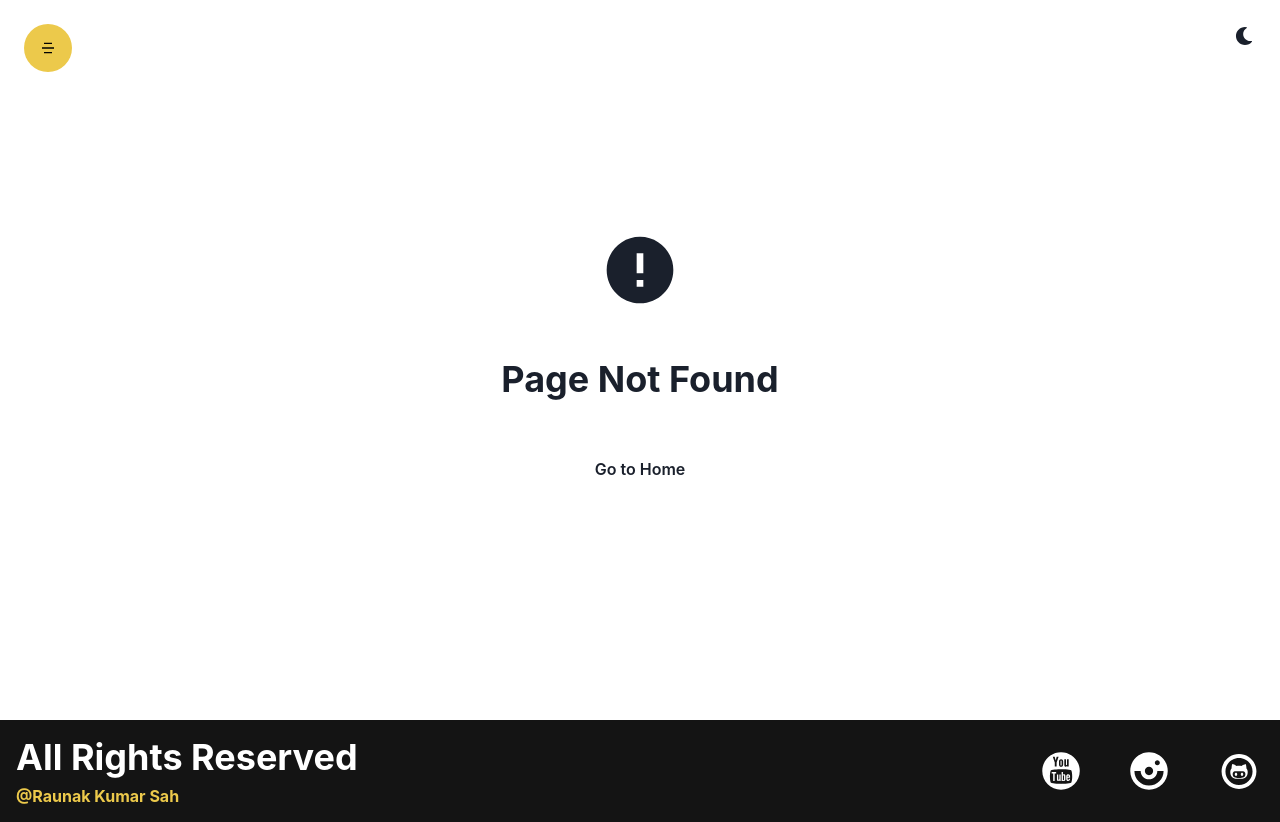
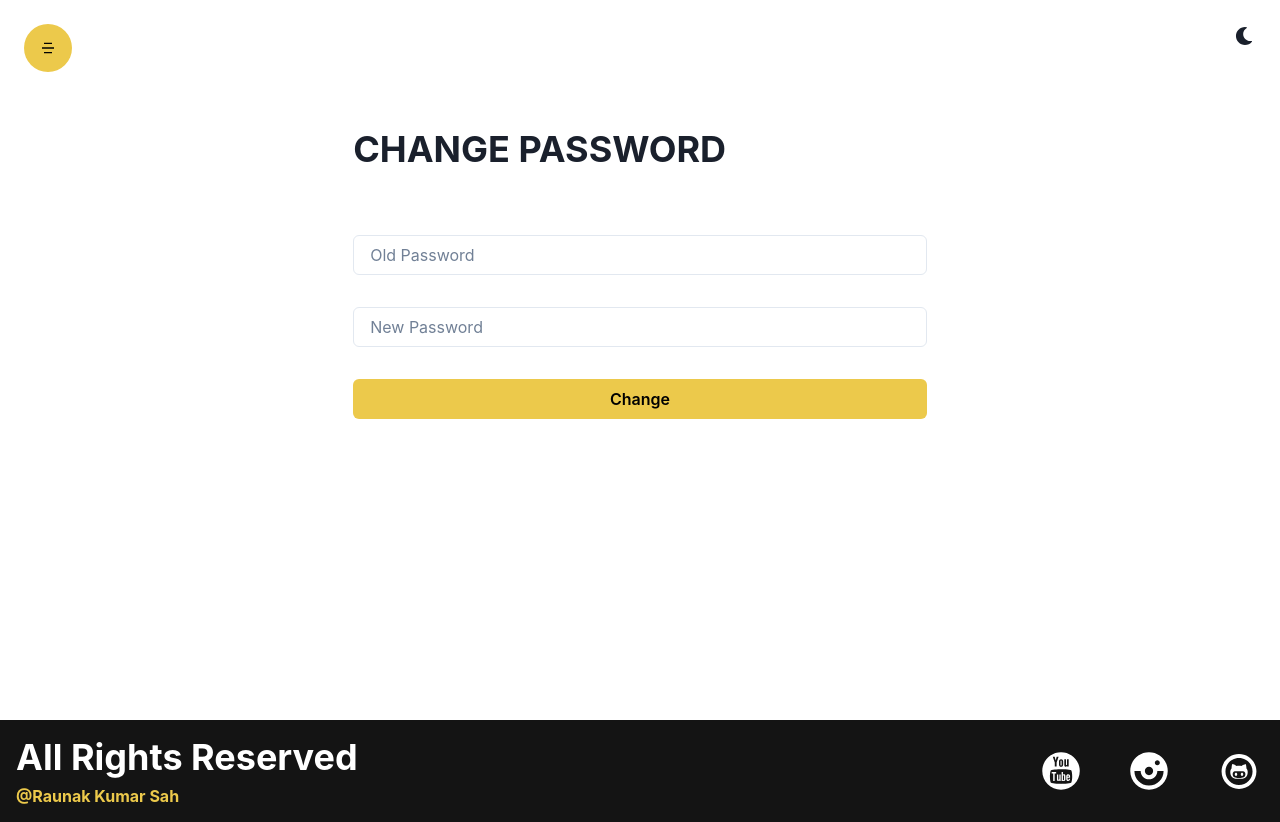
Before and after one commit to itsraunak/LearnCraft, a React (Create React App) app in the folder frontend/: page /changepassword in a window 1280 px wide. Before the commit this address had no page. Built offline with nearby package versions, Linux system fonts and the light colour scheme.

Commit message:
Added chagne password and update profile page:
Signed-off-by: Raunak Kumar Sah <itisraunak@gmail.com>

```diff
--- a/frontend/src/App.js
+++ b/frontend/src/App.js
@@ -17,6 +17,8 @@
 import Subscribe from './components/Payments/Subscribe';
 import CoursePage from './components/CoursePage/CoursePage';
 import Profile from './components/Profile/Profile';
+import ChangePassword from './components/Profile/ChangePassword';
+import UpdateProfile from './components/Profile/UpdateProfile';
 
 function App() {
   window.addEventListener('contextmenu', e => {
@@ -34,6 +36,8 @@
         <Route path="/request" element={<Request />} />
         <Route path="/about" element={<About />} />
         <Route path="/profile" element={<Profile />} />
+        <Route path="/changepassword" element={<ChangePassword />} />
+        <Route path="/updateprofile" element={<UpdateProfile />} />
         <Route path="/login" element={<Login />} />
         <Route path="/register" element={<Register />} />
         <Route path="/forgetpassword" element={<ForgetPassword />} />
--- /dev/null
+++ b/frontend/src/components/Profile/ChangePassword.jsx
@@ -0,0 +1,45 @@
+import { Button, Container, Heading, Input, VStack } from '@chakra-ui/react';
+import React, { useState } from 'react';
+
+const ChangePassword = () => {
+  const [oldpassword, setOldPassword] = useState('');
+  const [newpassword, setNewPassword] = useState('');
+
+  return (
+    <Container py={'16'} minH={'90vh'}>
+      <form>
+        <Heading
+          children="Change Password"
+          my={'16'}
+          textAlign={['center', 'left']}
+          textTransform={'uppercase'}
+        />
+        <VStack spacing={'8'}>
+          <Input
+            required
+            value={oldpassword}
+            onChange={e => setOldPassword(e.target.value)}
+            placeholder="Old Password"
+            type="password"
+            focusBorderColor="yellow.500"
+          ></Input>
+
+          <Input
+            required
+            value={newpassword}
+            onChange={e => setNewPassword(e.target.value)}
+            placeholder="New Password"
+            type="password"
+            focusBorderColor="yellow.500"
+          ></Input>
+
+          <Button w={'full'} colorScheme="yellow" type="submit">
+            Change
+          </Button>
+        </VStack>
+      </form>
+    </Container>
+  );
+};
+
+export default ChangePassword;
--- /dev/null
+++ b/frontend/src/components/Profile/UpdateProfile.jsx
@@ -0,0 +1,42 @@
+import { Button, Container, Heading, Input, VStack } from '@chakra-ui/react';
+import React, { useState } from 'react';
+
+const UpdateProfile = () => {
+  const [name, setName] = useState('');
+  const [email, setEmail] = useState('');
+
+  return (
+    <Container py={'16'} minH={'90vh'}>
+      <form>
+        <Heading
+          children="Update Profile"
+          my={'16'}
+          textAlign={['center', 'left']}
+          textTransform={'uppercase'}
+        />
+        <VStack spacing={'8'}>
+          <Input
+            value={name}
+            onChange={e => setName(e.target.value)}
+            placeholder="Name"
+            type="text"
+            focusBorderColor="yellow.500"
+          ></Input>
+          <Input
+            value={email}
+            onChange={e => setEmail(e.target.value)}
+            placeholder="Email"
+            type="email"
+            focusBorderColor="yellow.500"
+          ></Input>
+
+          <Button w={'full'} colorScheme="yellow" type="submit">
+            Update
+          </Button>
+        </VStack>
+      </form>
+    </Container>
+  );
+};
+
+export default UpdateProfile;
```
